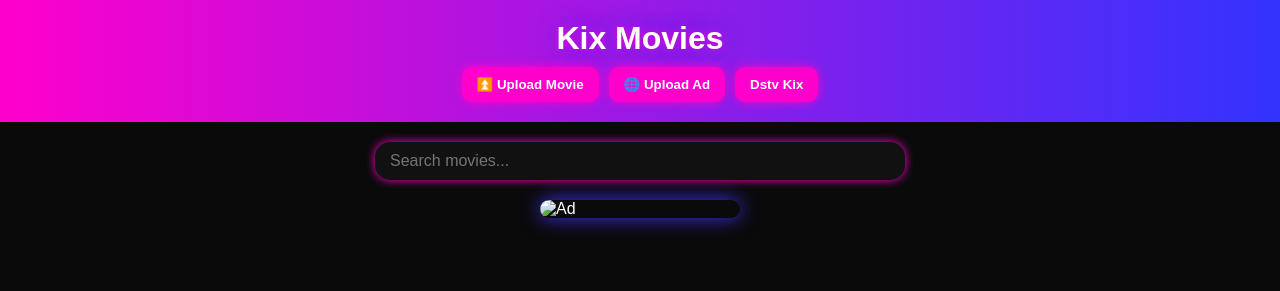
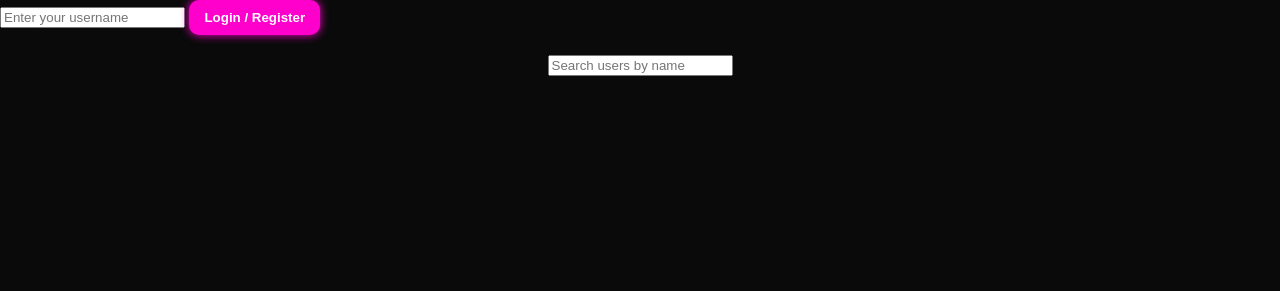
Before and after one commit to ngonisatakunda79-create/Kix_, a plain HTML site: page index.html in a window 1280 px wide. Drawn offline with Linux system fonts and the light colour scheme; no server answers.

Commit message:
Update index.html

```diff
--- a/index.html
+++ b/index.html
@@ -3,40 +3,31 @@
 <head>
   <meta charset="UTF-8">
   <meta name="viewport" content="width=device-width, initial-scale=1.0">
-  <title>Kix Movies</title>
+  <title>MiniChat</title>
   <link rel="stylesheet" href="style.css">
   <script src="https://www.gstatic.com/firebasejs/9.23.0/firebase-app-compat.js"></script>
   <script src="https://www.gstatic.com/firebasejs/9.23.0/firebase-firestore-compat.js"></script>
 </head>
 <body>
-  <header>
-    <h1>Kix Movies</h1>
-    <div class="buttons">
-      <button id="uploadMovieBtn">⏫ Upload Movie</button>
-      <input type="file" id="movieFileInput" style="display:none" accept="video/*">
-      <button id="uploadAdBtn">🌐 Upload Ad</button>
-      <button onclick="window.location.href='dstv.html'">Dstv Kix</button>
-    </div>
-  </header>
-
-  <section class="search-section">
-    <input type="text" id="searchBox" placeholder="Search movies...">
-  </section>
-
-  <!-- Upload progress bar -->
-  <div id="uploadProgressContainer" style="display:none; width:80%; margin:10px auto; background:#111; border-radius:10px;">
-    <div id="uploadProgressBar" style="width:0%; height:20px; background:#00ffcc; border-radius:10px;"></div>
+  <div class="login-section">
+    <input id="usernameInput" placeholder="Enter your username">
+    <button id="loginBtn">Login / Register</button>
   </div>
 
-  <section class="ad-section">
-    <img id="adImage" src="" alt="Ad" />
-  </section>
+  <div class="search-section">
+    <input id="searchInput" placeholder="Search users by name">
+  </div>
 
-  <section class="movies-section">
-    <div class="movies-container" id="moviesContainer">
-      <!-- Movie cards will appear here -->
-    </div>
-  </section>
+  <div class="contacts-section" id="contactsContainer">
+    <!-- User contacts will appear here -->
+  </div>
+
+  <div class="chat-section" id="chatSection" style="display:none;">
+    <h3 id="chatWith"></h3>
+    <div id="messagesContainer"></div>
+    <input id="messageInput" placeholder="Type a message">
+    <button id="sendBtn">Send</button>
+  </div>
 
   <script src="app.js"></script>
 </body>
```
